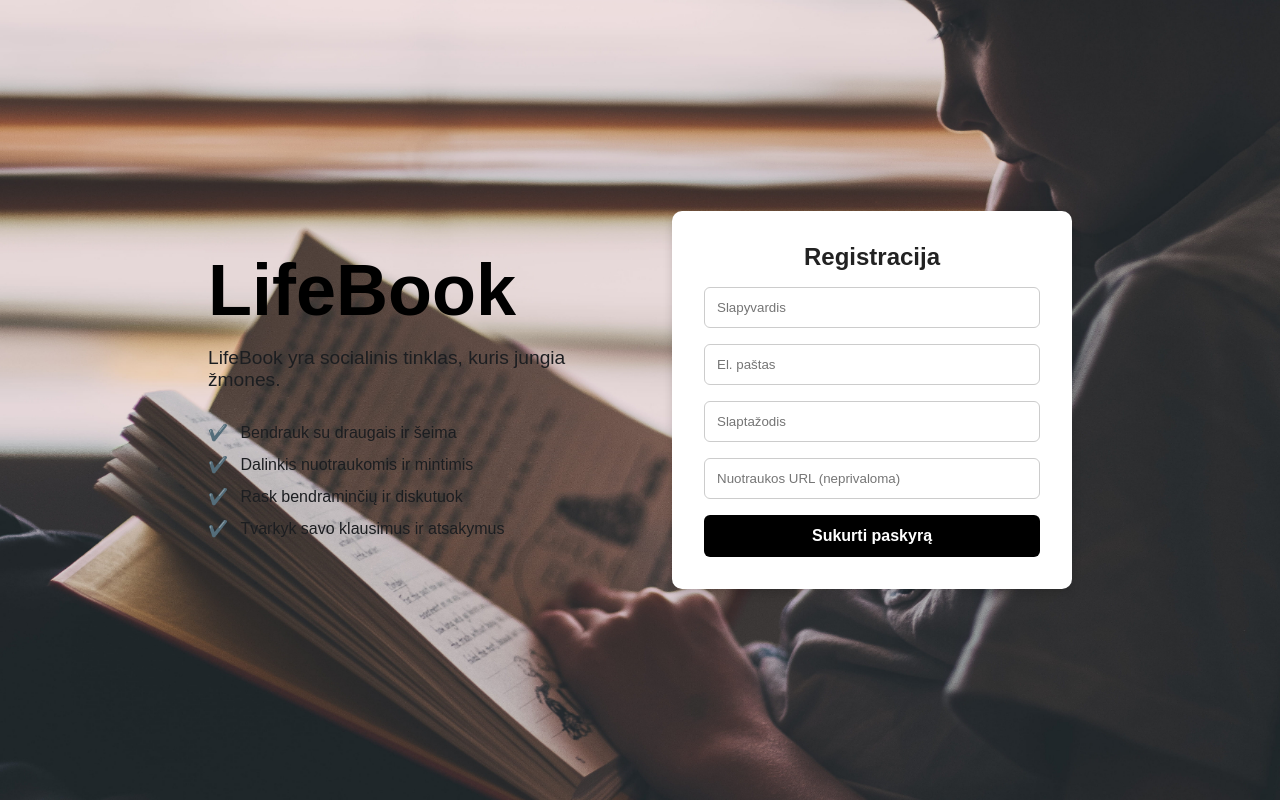
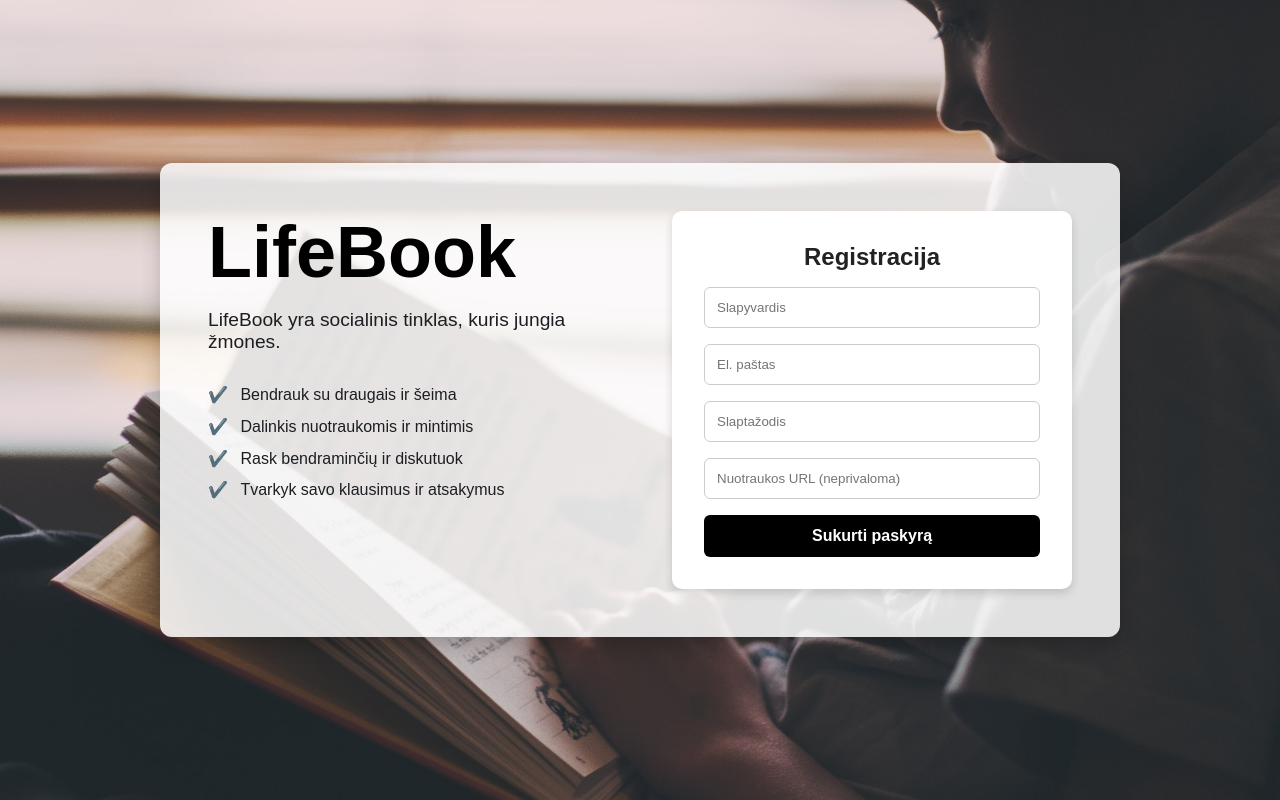
Before and after one commit to fAntomlt/baigiamasisdarbas, a React (Vite) app: page /register in a window 1280 px wide. Built offline with nearby package versions, Linux system fonts and the light colour scheme.

Commit message:
Content wrapped into a box

```diff
--- a/src/pages/RegisterPage.jsx
+++ b/src/pages/RegisterPage.jsx
@@ -58,9 +58,19 @@ const Heading = styled.h2`
   margin-bottom: 1rem;
 `;
 
+const ContentBox = styled.div`
+  display: flex;
+  background: rgba(255, 255, 255, 0.85);
+  border-radius: 12px;
+  box-shadow: 0 8px 20px rgba(0, 0, 0, 0.2);
+  padding: 3rem;
+  gap: 4rem;
+`;
+
 const RegisterPage = () => {
   return (
     <Wrapper>
+        <ContentBox>
             <LeftColumn>
                 <Logo>LifeBook</Logo>
                 <Intro>LifeBook yra socialinis tinklas, kuris jungia žmones.</Intro>
@@ -71,11 +81,11 @@ const RegisterPage = () => {
                     <Feature>Tvarkyk savo klausimus ir atsakymus</Feature>
                 </FeatureList>
             </LeftColumn>
-
             <RightColumn>
                 <Heading>Registracija</Heading>
                 <RegisterForm />
             </RightColumn>
+        </ContentBox>
     </Wrapper>
   );
 };
```
Lines whose indentation alone changed are shown as unchanged.
